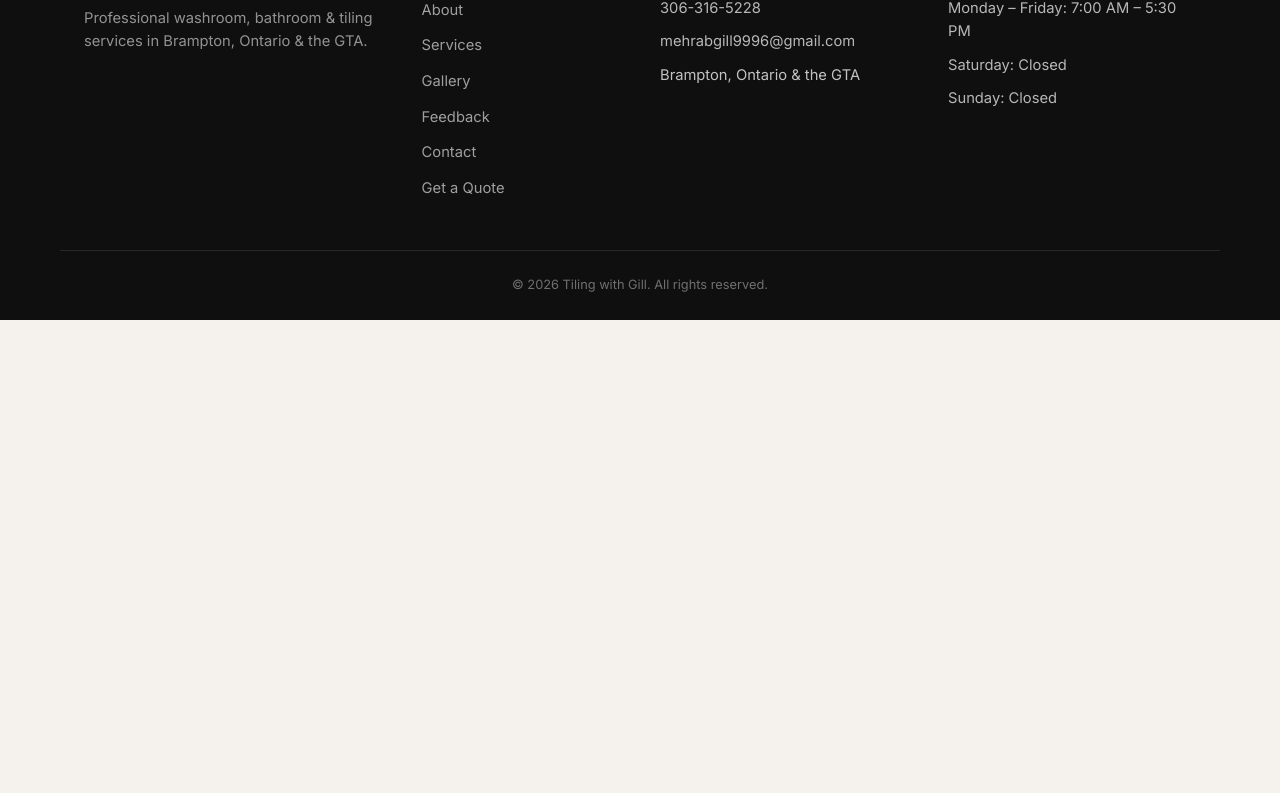
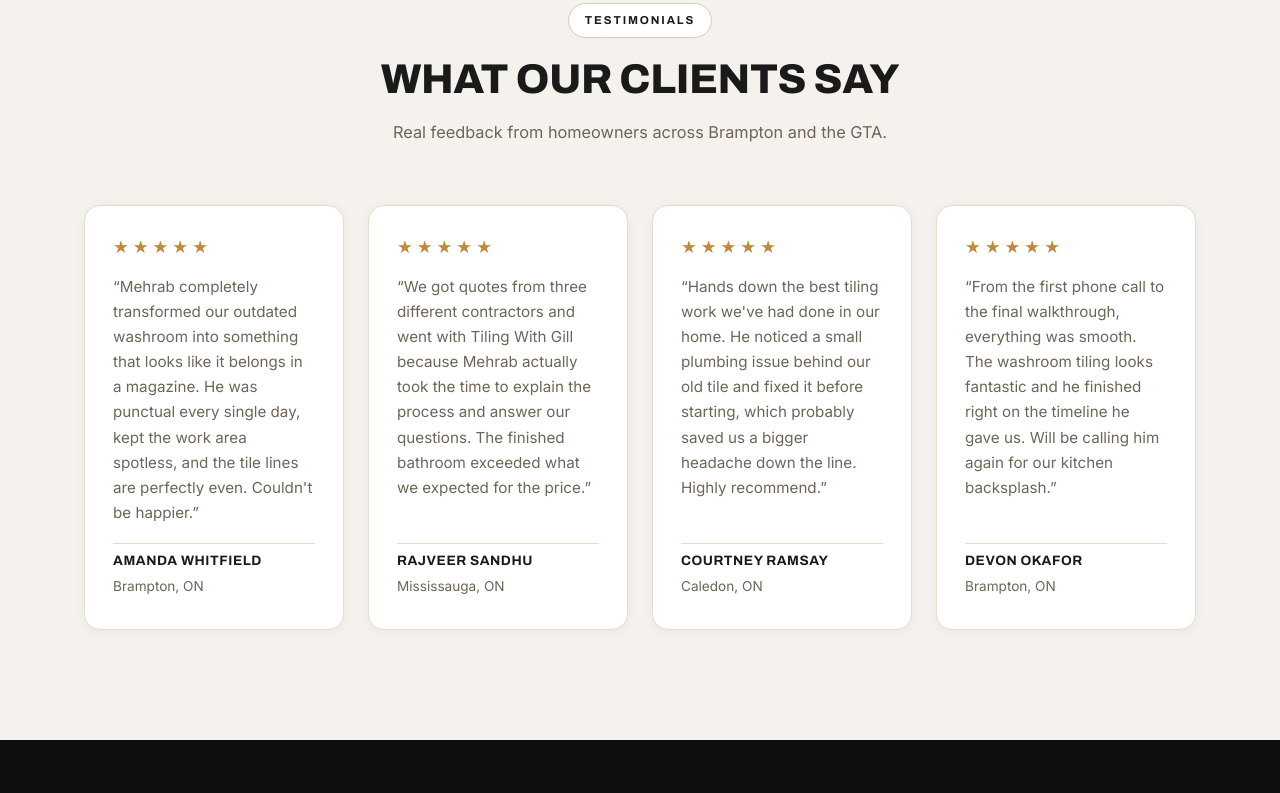
Before and after one commit to mehrabgill9996/tilingwithgill, a plain HTML site: page index.html in a window 1280 px wide. Shown: the part 6925-7718 px from the top of the page. Before the commit the page ends 7245 px from the top, so only its background shows below. Drawn offline with Linux system fonts and the light colour scheme.

Commit message:
added testimonials

```diff
--- a/index.html
+++ b/index.html
@@ -417,6 +417,89 @@
     </div>
   </section>
 
+  <!-- ===== Testimonials Section ===== -->
+  <section class="testimonials" id="testimonials">
+    <div class="container">
+      <div class="section-heading">
+        <p class="section-eyebrow">Testimonials</p>
+        <h2 class="section-title">What Our Clients Say</h2>
+        <p class="section-subtitle">
+          Real feedback from homeowners across Brampton and the GTA.
+        </p>
+      </div>
+
+      <div class="testimonials-grid">
+        <article class="testimonial-card">
+          <div class="testimonial-stars" aria-label="5 out of 5 stars">
+            <span aria-hidden="true">★</span>
+            <span aria-hidden="true">★</span>
+            <span aria-hidden="true">★</span>
+            <span aria-hidden="true">★</span>
+            <span aria-hidden="true">★</span>
+          </div>
+          <blockquote class="testimonial-quote">
+            “Mehrab completely transformed our outdated washroom into something that looks like it belongs in a magazine. He was punctual every single day, kept the work area spotless, and the tile lines are perfectly even. Couldn't be happier.”
+          </blockquote>
+          <div class="testimonial-author">
+            <strong>Amanda Whitfield</strong>
+            <span>Brampton, ON</span>
+          </div>
+        </article>
+
+        <article class="testimonial-card">
+          <div class="testimonial-stars" aria-label="5 out of 5 stars">
+            <span aria-hidden="true">★</span>
+            <span aria-hidden="true">★</span>
+            <span aria-hidden="true">★</span>
+            <span aria-hidden="true">★</span>
+            <span aria-hidden="true">★</span>
+          </div>
+          <blockquote class="testimonial-quote">
+            “We got quotes from three different contractors and went with Tiling With Gill because Mehrab actually took the time to explain the process and answer our questions. The finished bathroom exceeded what we expected for the price.”
+          </blockquote>
+          <div class="testimonial-author">
+            <strong>Rajveer Sandhu</strong>
+            <span>Mississauga, ON</span>
+          </div>
+        </article>
+
+        <article class="testimonial-card">
+          <div class="testimonial-stars" aria-label="5 out of 5 stars">
+            <span aria-hidden="true">★</span>
+            <span aria-hidden="true">★</span>
+            <span aria-hidden="true">★</span>
+            <span aria-hidden="true">★</span>
+            <span aria-hidden="true">★</span>
+          </div>
+          <blockquote class="testimonial-quote">
+            “Hands down the best tiling work we've had done in our home. He noticed a small plumbing issue behind our old tile and fixed it before starting, which probably saved us a bigger headache down the line. Highly recommend.”
+          </blockquote>
+          <div class="testimonial-author">
+            <strong>Courtney Ramsay</strong>
+            <span>Caledon, ON</span>
+          </div>
+        </article>
+
+        <article class="testimonial-card">
+          <div class="testimonial-stars" aria-label="5 out of 5 stars">
+            <span aria-hidden="true">★</span>
+            <span aria-hidden="true">★</span>
+            <span aria-hidden="true">★</span>
+            <span aria-hidden="true">★</span>
+            <span aria-hidden="true">★</span>
+          </div>
+          <blockquote class="testimonial-quote">
+            “From the first phone call to the final walkthrough, everything was smooth. The washroom tiling looks fantastic and he finished right on the timeline he gave us. Will be calling him again for our kitchen backsplash.”
+          </blockquote>
+          <div class="testimonial-author">
+            <strong>Devon Okafor</strong>
+            <span>Brampton, ON</span>
+          </div>
+        </article>
+      </div>
+    </div>
+  </section>
+
   <!-- ===== Footer ===== -->
   <footer class="site-footer">
     <div class="container footer-grid">
--- a/script.js
+++ b/script.js
@@ -93,7 +93,7 @@ document.addEventListener('DOMContentLoaded', function () {
 
   /* ----- Scroll-reveal animations ----- */
   var revealTargets = document.querySelectorAll(
-    '.about-grid, .service-card, .why-card, .gallery-item, .contact-grid, .contact-compact, .quote-layout, .feedback-card, .thankyou-card, .section-heading'
+    '.about-grid, .service-card, .why-card, .gallery-item, .testimonial-card, .contact-grid, .contact-compact, .quote-layout, .feedback-card, .thankyou-card, .section-heading'
   );
 
   revealTargets.forEach(function (el) {
--- a/style.css
+++ b/style.css
@@ -871,6 +871,74 @@ section {
   max-width: 100%;
 }
 
+/* ----- Testimonials ----- */
+.testimonials {
+  background: var(--white);
+}
+
+.testimonials-grid {
+  display: grid;
+  grid-template-columns: repeat(4, 1fr);
+  gap: 24px;
+}
+
+.testimonial-card {
+  background: var(--card);
+  border: 1px solid var(--gray-100);
+  border-radius: var(--radius-md);
+  padding: 32px 28px;
+  box-shadow: var(--shadow-sm);
+  display: flex;
+  flex-direction: column;
+  gap: 18px;
+  transition: transform var(--transition), box-shadow var(--transition);
+}
+
+.testimonial-card:hover {
+  transform: translateY(-4px);
+  box-shadow: var(--shadow-md);
+}
+
+.testimonial-stars {
+  display: flex;
+  gap: 4px;
+  color: var(--terracotta);
+  font-size: 1.1rem;
+  line-height: 1;
+}
+
+.testimonial-quote {
+  color: var(--gray-600);
+  font-size: 0.95rem;
+  line-height: 1.65;
+  text-transform: none;
+  letter-spacing: normal;
+  margin: 0;
+  flex: 1;
+}
+
+.testimonial-author {
+  display: flex;
+  flex-direction: column;
+  gap: 4px;
+  padding-top: 6px;
+  border-top: 1px solid var(--gray-100);
+}
+
+.testimonial-author strong {
+  font-family: var(--font-heading);
+  font-size: 0.85rem;
+  font-weight: 700;
+  text-transform: uppercase;
+  letter-spacing: 0.04em;
+  color: var(--navy);
+}
+
+.testimonial-author span {
+  font-size: 0.85rem;
+  color: var(--gray-600);
+}
+
 /* ----- Thank You page ----- */
 .thankyou {
   min-height: calc(100vh - 260px);
@@ -1218,6 +1286,10 @@ section {
     grid-template-columns: repeat(2, 1fr);
   }
 
+  .testimonials-grid {
+    grid-template-columns: repeat(2, 1fr);
+  }
+
   .contact-grid {
     grid-template-columns: 1fr;
     gap: 46px;
@@ -1327,6 +1399,10 @@ section {
     grid-template-columns: 1fr;
   }
 
+  .testimonials-grid {
+    grid-template-columns: 1fr;
+  }
+
   .contact-form-wrap,
   .feedback-card {
     padding: 28px;
```
